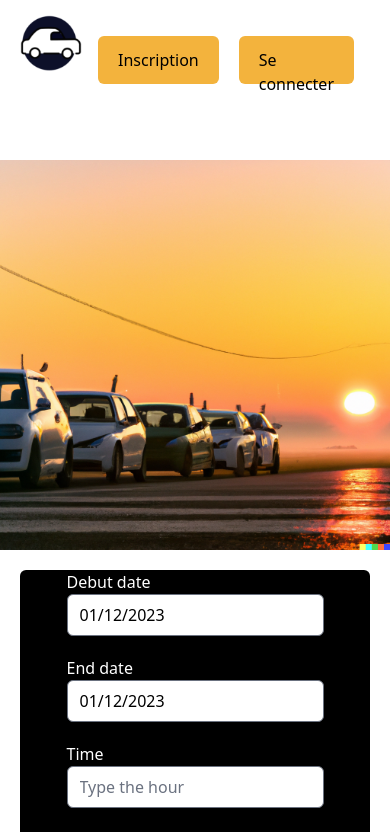
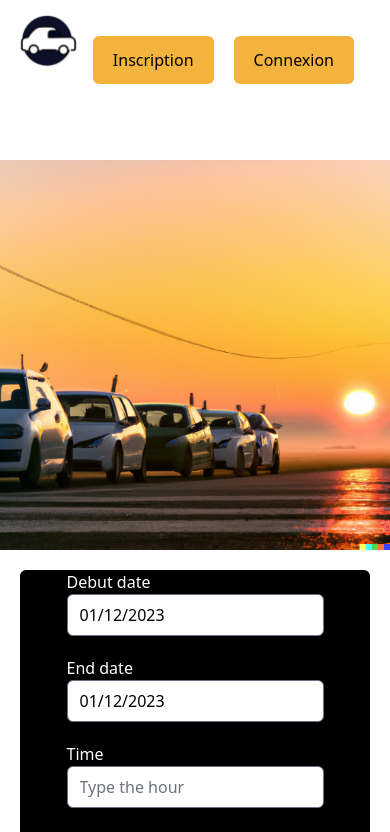
Before and after one commit to thomsult/rent-hackathon, a Next.js app: page / in a window 390 px wide. Shown: the top 832 px of the page. Built offline with nearby package versions, Linux system fonts and the light colour scheme; no server answers; the database is empty.

Commit message:
responsive button

```diff
--- a/components/navbar.js
+++ b/components/navbar.js
@@ -19,9 +19,9 @@ export default function NavBar(){
           <Link href="/register"className="2xl:bg-[#F3B33D] px-5 rounded-md max-h-[3em] xl: bg-[#F3B33D] px-5 rounded-md max-h-[3em] lg: bg-[#F3B33D] px-5 rounded-md max-h-[3em] md:bg-[#F3B33D] px-5 rounded-md max-h-[3em] sm: bg-[#F3B33D] px-5 py-3 rounded-md max-h-[3em]"><span>Inscription</span></Link>
           <>
           {!isLoggedIn ? (
-          <Link href="/login" onClick={() => setIsLoggedIn(false)}  className="2xl:bg-[#F3B33D] px-5 rounded-md max-h-[3em] xl: bg-[#F3B33D] px-5 rounded-md max-h-[3em] lg: bg-[#F3B33D] px-5 rounded-md max-h-[3em] md:bg-[#F3B33D] px-5 rounded-md max-h-[3em] sm: bg-[#F3B33D] px-5 py-3 rounded-md max-h-[3em]">Se connecter</Link>
+          <Link href="/login" onClick={() => setIsLoggedIn(false)}  className="2xl:bg-[#F3B33D] px-5 rounded-md max-h-[3em] xl: bg-[#F3B33D] px-5 rounded-md max-h-[3em] lg: bg-[#F3B33D] px-5 rounded-md max-h-[3em] md:bg-[#F3B33D] px-5 rounded-md max-h-[3em] sm: bg-[#F3B33D] px-5 py-3 rounded-md max-h-[3em]">Connexion</Link>
         ) : (
-          <Link href="/" onClick={() => setIsLoggedIn(true)}  className="bg-bg-[#F3B33D] px-5 rounded-md max-h-[3em]">Se deconnecter</Link>
+          <Link href="/" onClick={() => setIsLoggedIn(true)}  className="bg-bg-[#F3B33D] px-5 rounded-md max-h-[3em]">Deconnexion</Link>
         )}
           </>
           </div>
```
